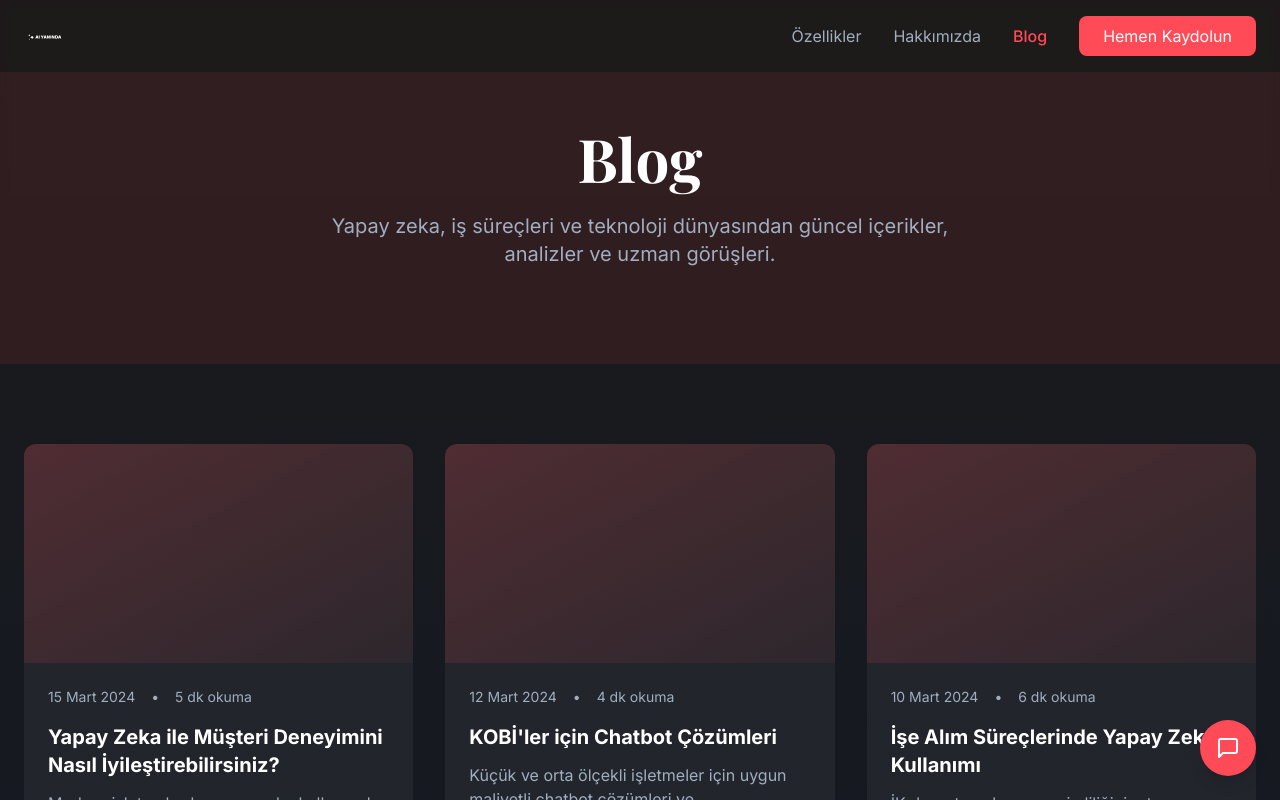
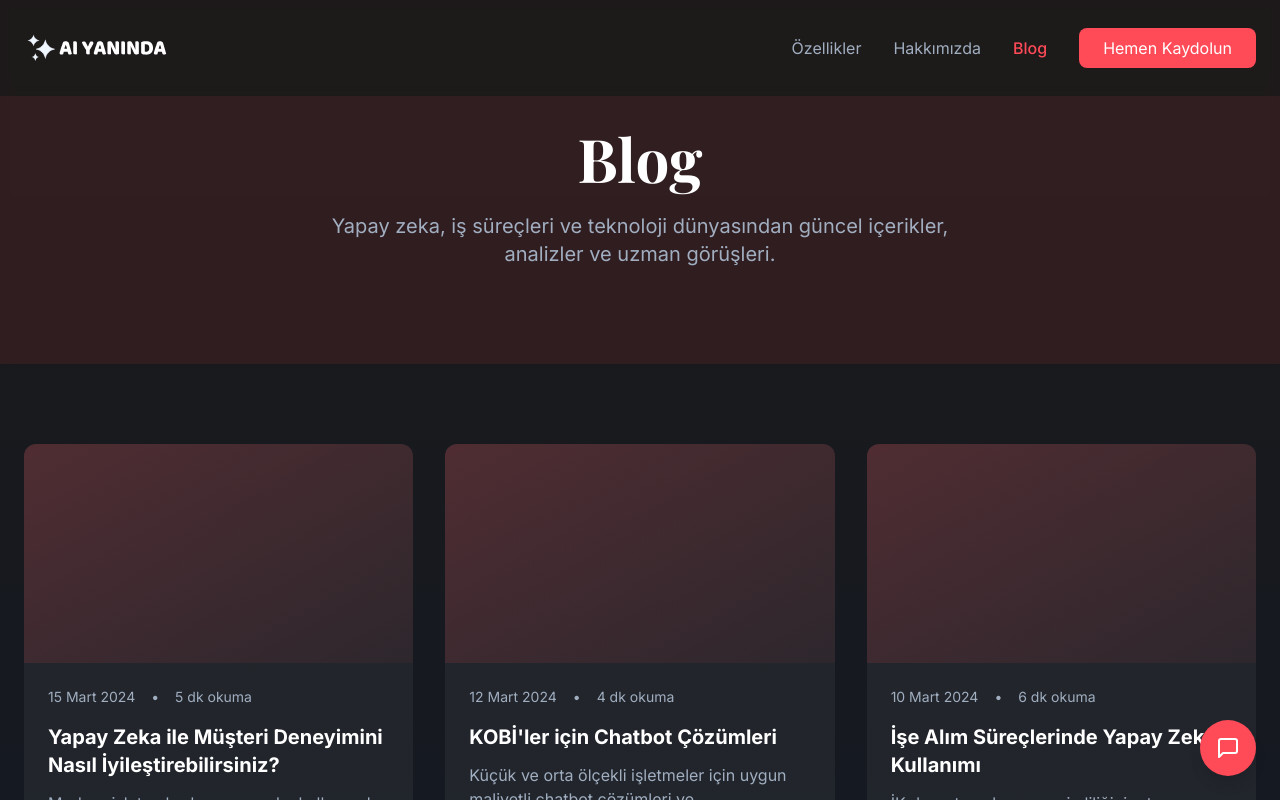
Before and after one commit to ozgurbuluta/aiyaninda-website, a Next.js app: page /blog in a window 1280 px wide. Shown: the top 800 px of the page. Built offline with nearby package versions, Linux system fonts and the light colour scheme; a web font is replaced by a local one.

Commit message:
feat: Make logo 4x bigger

```diff
--- a/app/components/Header.js
+++ b/app/components/Header.js
@@ -9,7 +9,6 @@ export default function Header() {
   const pathname = usePathname();
   const isHome = pathname === '/';
 
-  // Close mobile menu when route changes
   useEffect(() => {
     setIsMobileMenuOpen(false);
   }, [pathname]);
@@ -50,14 +49,14 @@ export default function Header() {
         <div className="flex justify-between items-center">
           <Link
             href="/"
-                className="relative z-50 hover:opacity-90 transition-opacity"
+            className="relative z-50 hover:opacity-90 transition-opacity flex items-center"
           >
             <Image
-                    src="/images/aiyaninda_logo_white.svg"
+              src="/images/aiyaninda_logo_white1.svg"
               alt="AI Yanında Logo"
-                    width={140}
-                    height={40}
-                    className="h-8 md:h-10 w-auto"
+              width={600}
+              height={150}
+              className="h-16 w-auto"
               priority
             />
           </Link>
```
Also changed, not shown: public/images/aiyaninda_logo_white.svg (deleted), public/images/aiyaninda_logo_white1.svg (added). Lines whose indentation alone changed are shown as unchanged.
